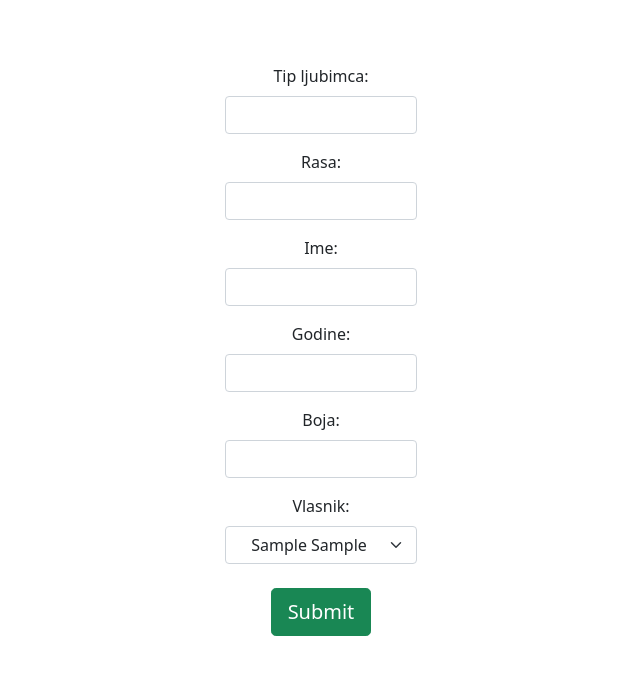
After one commit to JovanaBurdzic/itehPHPMySQLAJAXdomaci, a PHP site: page /dodajNovog.php in a window 1280 px wide. The commit adds this page. Shown: the top 675 px of the page, without its empty margins (287-927 px from the left). Run offline with PHP 8.4, Linux system fonts and the light colour scheme; tables that the repository leaves empty or names only in its code hold one stand-in row (values such as "Sample post").

Commit message:
Ljubimac.php klasa, forma za dodavanje novog ljubimca na dodajNovog.php, dodajNovog funkcija u Ljubimac.php

```diff
--- /dev/null
+++ b/Ljubimac.php
@@ -0,0 +1,39 @@
+<?php
+
+require_once 'db.php';
+
+class Ljubimac
+{
+    public $id;
+    public $tip;
+    public $rasa;
+    public $ime;
+    public $godine;
+    public $boja;
+    public $vlasnik_id;
+
+    public function __construct($id, $tip, $rasa, $ime, $godine, $boja, $vlasnik_id)
+    {
+        $this->id = $id;
+        $this->tip = $tip;
+        $this->rasa = $rasa;
+        $this->ime = $ime;
+        $this->godine = $godine;
+        $this->boja = $boja;
+        $this->vlasnik_id = $vlasnik_id;
+    }
+
+    public function dodajNovog($ljubimac)
+    {
+        $db = new DB();
+        $upit = "insert into ljubimac values (NULL, '$ljubimac->tip', '$ljubimac->rasa', '$ljubimac->ime', '$ljubimac->godine',
+        '$ljubimac->boja', '$ljubimac->vlasnik_id')";
+
+        $rez = $db->connection->query($upit);
+        if ($rez) {
+            return true;
+        } else {
+            return false;
+        }
+    }
+}
--- /dev/null
+++ b/dodajNovog.php
@@ -0,0 +1,83 @@
+<!DOCTYPE html>
+<html lang="en">
+
+<head>
+    <meta charset="UTF-8">
+    <meta http-equiv="X-UA-Compatible" content="IE=edge">
+    <meta name="viewport" content="width=device-width, initial-scale=1.0">
+    <link href="https://cdn.jsdelivr.net/npm/bootstrap@5.0.2/dist/css/bootstrap.min.css" rel="stylesheet" integrity="sha384-EVSTQN3/azprG1Anm3QDgpJLIm9Nao0Yz1ztcQTwFspd3yD65VohhpuuCOmLASjC" crossorigin="anonymous">
+    <link rel="stylesheet" href="index.css">
+    <title>Strana za dodavanje novog ljubimca</title>
+</head>
+
+<body>
+
+    <form method="POST" id="forma-novi-ljubimac">
+        <div class="mb-3">
+            <label class="form-label">Tip ljubimca: </label>
+            <input type="text" class="form-control text-center" name="tip">
+        </div>
+        <div class="mb-3">
+            <label class="form-label">Rasa: </label>
+            <input type="text" class="form-control text-center" name="rasa">
+        </div>
+        <div class="mb-3">
+            <label class="form-label">Ime: </label>
+            <input type="text" class="form-control text-center" name="ime">
+        </div>
+        <div class="mb-3">
+            <label class="form-label">Godine: </label>
+            <input type="number" class="form-control text-center" name="godine">
+        </div>
+        <div class="mb-3">
+            <label class="form-label">Boja: </label>
+            <input type="text" class="form-control text-center" name="boja">
+        </div>
+        <div class="mb-3">
+            <label class="form-label">Vlasnik: </label>
+            <select class="form-select text-center" name="select-vlasnik">
+
+                <?php
+                require 'db.php';
+
+                $db = new DB();
+                $upit = "select * from vlasnik";
+                $result_set = $db->connection->query($upit);
+
+                while ($vlasnik = mysqli_fetch_array($result_set)) :
+                ?>
+                    <option value="<?php echo $vlasnik['id'] ?>"><?php echo $vlasnik['ime'] . " " . $vlasnik['prezime']; ?></option>
+                <?php
+                endwhile;
+                ?>
+
+            </select>
+        </div>
+        <button type="submit" class="btn btn-lg btn-success mt-2" name="dodaj_ljubimca_btn">Submit</button>
+    </form>
+
+
+    <?php
+    require 'Ljubimac.php';
+
+    if (isset($_POST["dodaj_ljubimca_btn"])) {
+        $ljubimac = new Ljubimac(NULL, $_POST['tip'], $_POST['rasa'], $_POST['ime'], $_POST['godine'], $_POST['boja'], $_POST['select-vlasnik']);
+        if ($ljubimac->dodajNovog($ljubimac)) {
+            echo 'Ljubimac uspešno dodat!';
+        } else {
+            echo 'Doslo je do greške! Ljubimac nije sačuvan!';
+        }
+    }
+    ?>
+
+
+    <script>
+        if (window.history.replaceState) {
+            window.history.replaceState(null, null, window.location.href);
+        }
+    </script>
+
+    <script src="https://cdn.jsdelivr.net/npm/bootstrap@5.0.2/dist/js/bootstrap.bundle.min.js" integrity="sha384-MrcW6ZMFYlzcLA8Nl+NtUVF0sA7MsXsP1UyJoMp4YLEuNSfAP+JcXn/tWtIaxVXM" crossorigin="anonymous"></script>
+</body>
+
+</html>
--- a/index.css
+++ b/index.css
@@ -44,3 +44,16 @@
 #izmena-brisanje {
     width: 50px;
 }
+
+#btn_novi_ljubimac {
+    margin-left: 45%;
+    margin-top: 15px;
+    height: 50px;
+}
+
+#forma-novi-ljubimac {
+    width: 15%;
+    margin-left: 40%;
+    margin-top: 5%;
+    text-align: center;
+}
--- a/index.php
+++ b/index.php
@@ -12,7 +12,8 @@
 
 <body>
 
-    <h1 id="naslov" class="text-primary text-center">Kućni ljubimci i njihovi vlasnici</h1>
+    <h1 id="naslov" class=" text-center">Kućni ljubimci i njihovi vlasnici</h1>
+    <a href="dodajNovog.php"><button type="button" class="btn btn-primary" id="btn_novi_ljubimac">Forma za novog ljubimca</button></a>
 
     <div id="div-tbl-pocetna">
         <table class="table table-light table-striped table-hover table-bordered">
```
